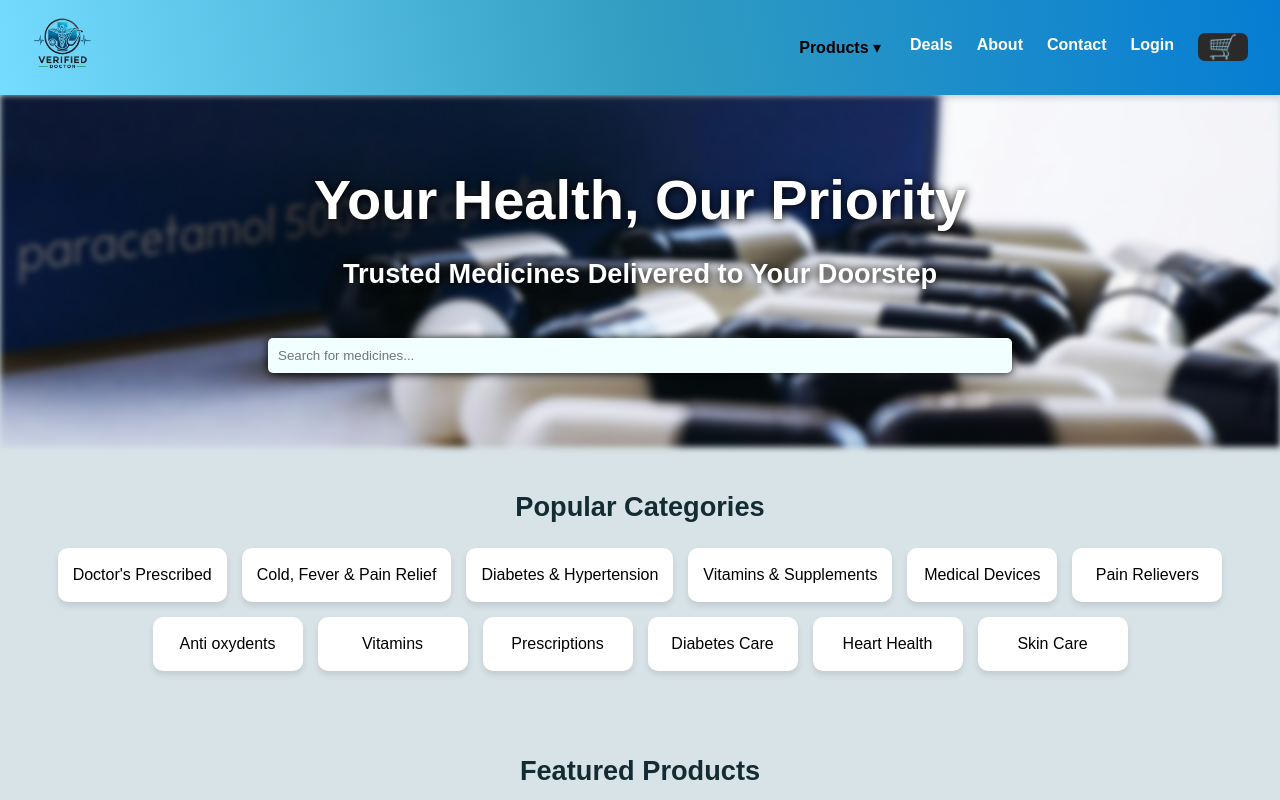
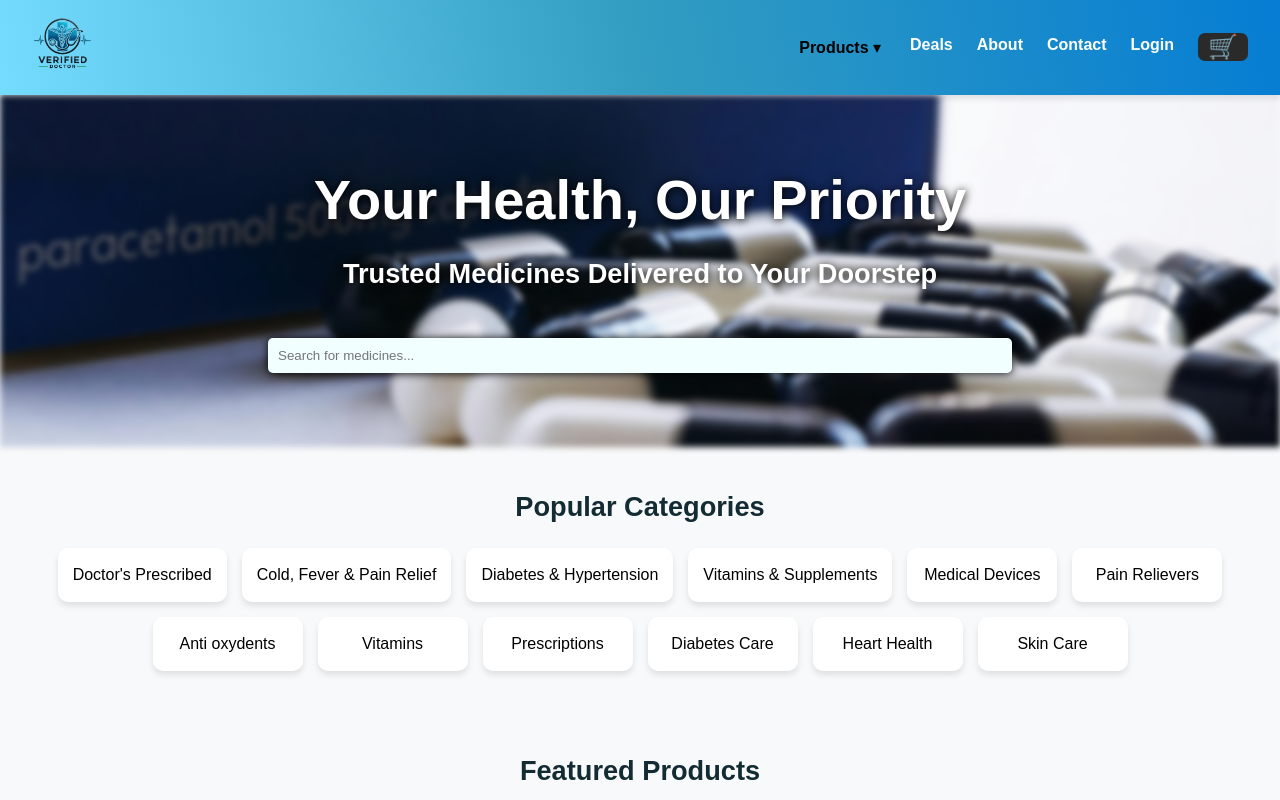
Before and after one commit to sandeepHiscope/VDr-DoorStep-Meds, a React (Vite) app: page / in a window 1280 px wide. Shown: the top 800 px of the page. Built offline with nearby package versions, Linux system fonts and the light colour scheme.

Commit message:
Update App.css

```diff
--- a/src/App.css
+++ b/src/App.css
@@ -7,7 +7,7 @@
 :root {
   --primary-color: #16c57f;
   --secondary-color: #008b53;
-  --background-color: #D8E3E7;
+  --background-color: #F8F9FA;
   --text-color: #132C33;
 }
 
```
